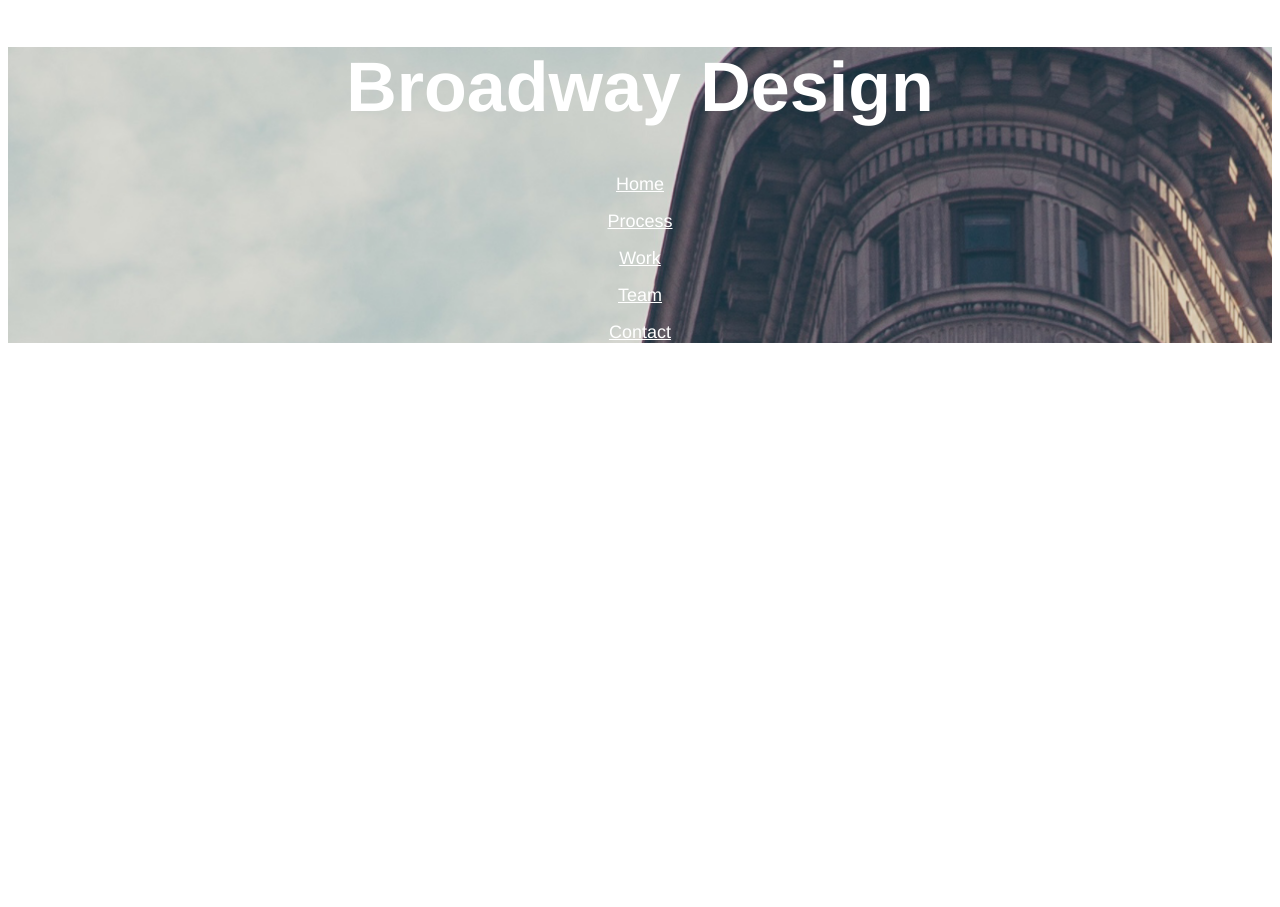
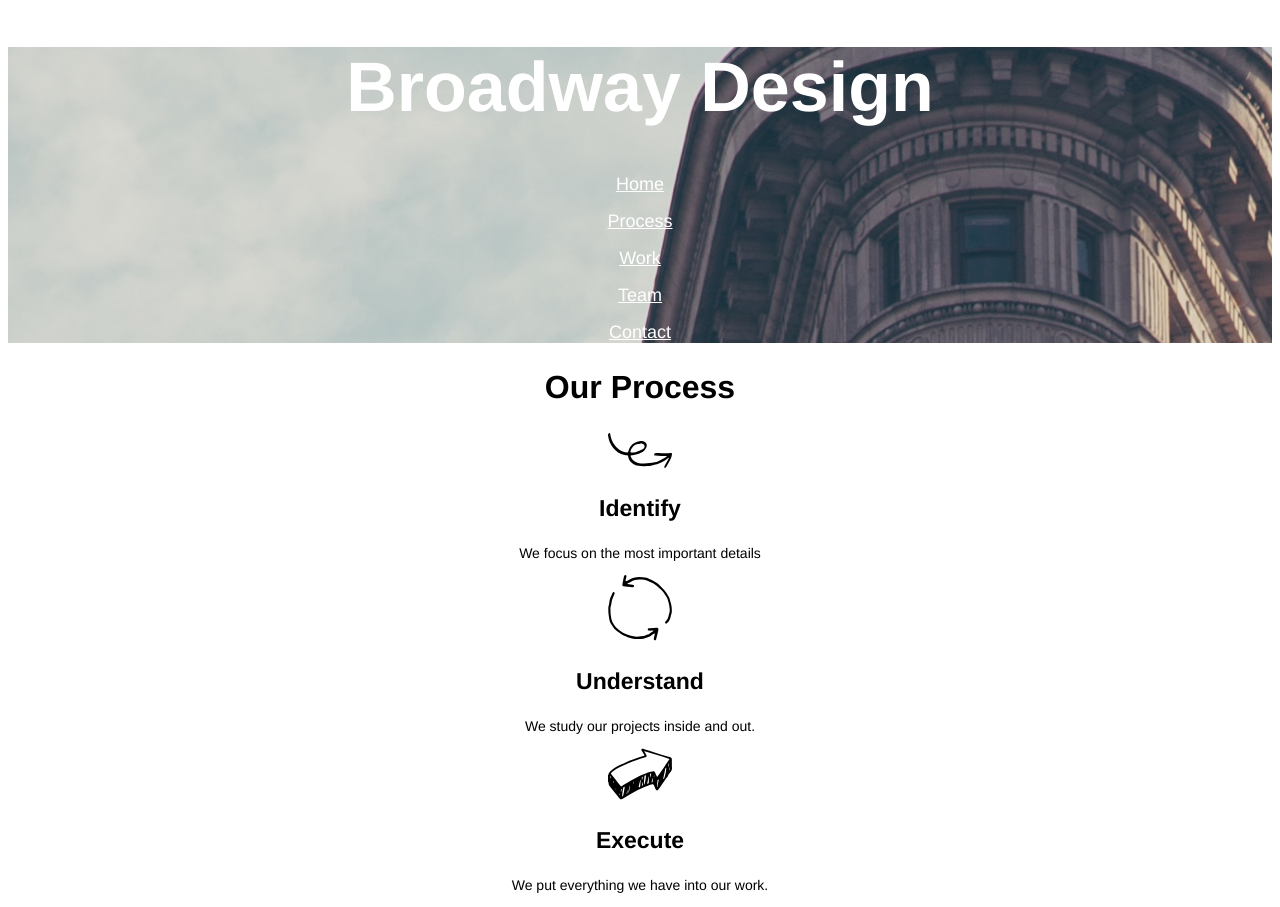
Before and after one commit to DrSpock1965/Broadway, a plain HTML site: page index.html in a window 1280 px wide. Before the commit the page ends 800 px from the top, so only its background shows below. Drawn offline with Linux system fonts and the light colour scheme; files whose address does not match are found by name.

Commit message:
third update on second project

```diff
--- a/index.html
+++ b/index.html
@@ -16,6 +16,17 @@
       <p><a href="#">Contact</a></p>
     </header>
 
+    <main>
+      <h2>Our Process</h2>
+      <img src="C:\Users\dspoc\Desktop\Broadway\resources\identify.svg" alt="">
+      <h3>Identify</h3>
+      <p class="mainpara">We focus on the most important details</p>
+      <img src="C:\Users\dspoc\Desktop\Broadway\resources\understand.svg" alt="">
+      <h3>Understand</h3>
+      <p class="mainpara">We study our projects inside and out.</p>
+      <img src="C:\Users\dspoc\Desktop\Broadway\resources\execute.svg" alt="">
+      <h3>Execute</h3>
+      <p class="mainpara">We put everything we have into our work.</p>
 
 
 
@@ -24,29 +35,7 @@
 
 
 
-
-
-
-
-
-
-
-
-
-
-
-
-
-
-
-
-
-
-
-
-
-
-
+    </main>
 
 
   </body>
--- a/resources/css/style.css
+++ b/resources/css/style.css
@@ -19,3 +19,17 @@ a {
   font-family: Helvetica;
   font-size: 18px;
 }
+h2 {
+  font-family: Helvetica;
+  font-size: 32px;
+  font-weight: bold;
+}
+h3 {
+  font-family: Helvetica;
+  font-size: 23px;
+  font-weight: bold;
+}
+.mainpara {
+  font-family: Helvetica;
+  font-size: 14px;
+}
```
